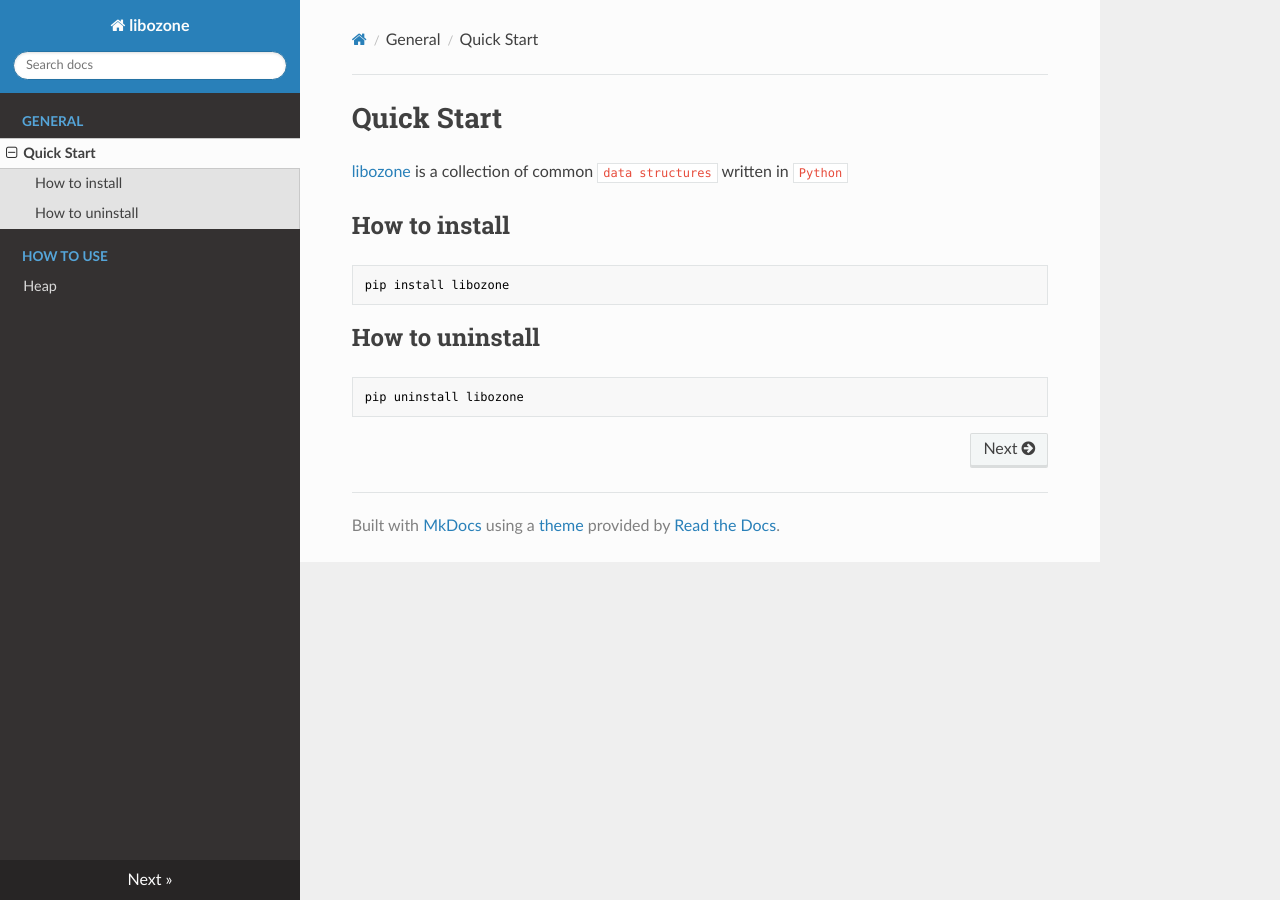
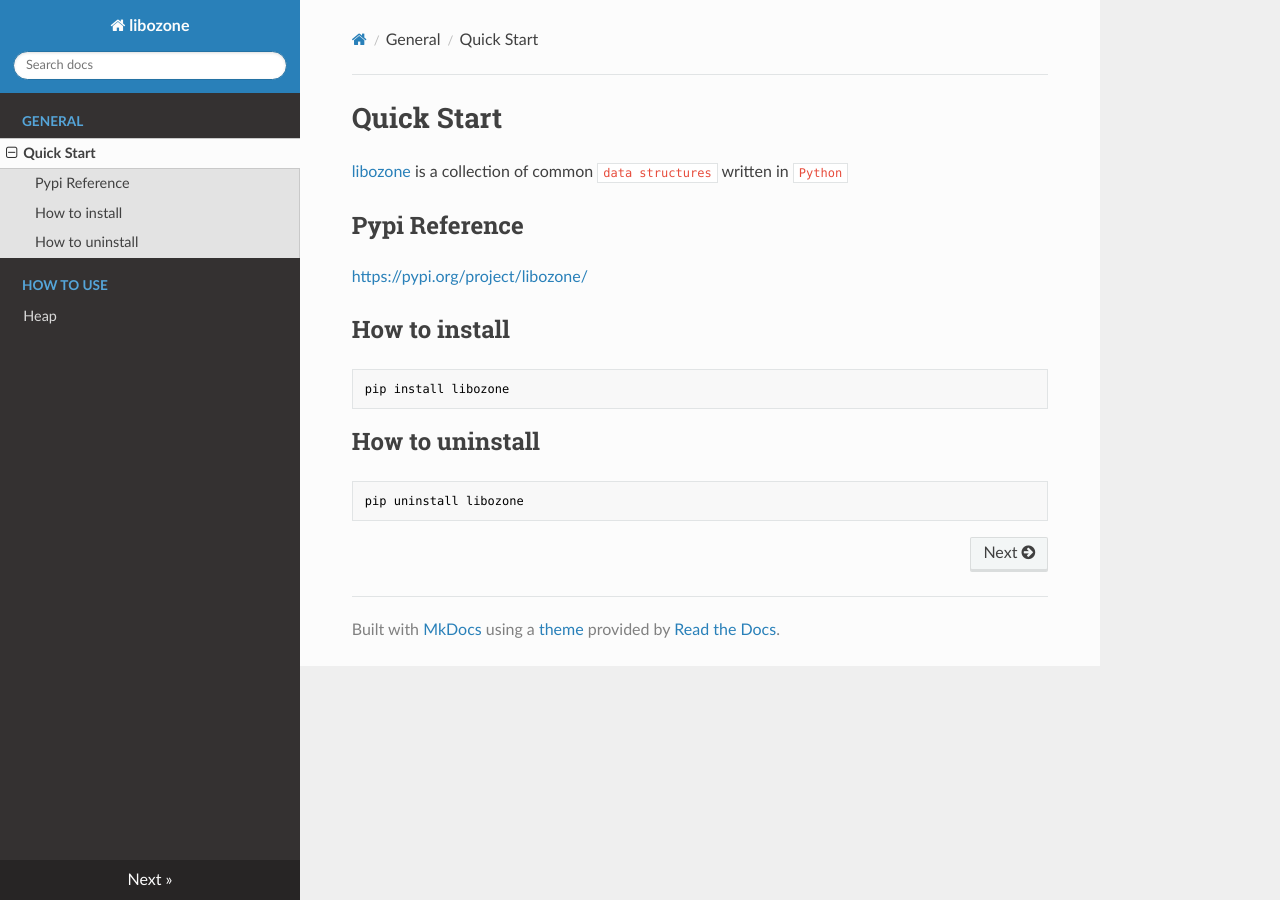
Before and after one commit to greyshell/libozone, an MkDocs documentation site: the page built from docs/index.md, in a window 1280 px wide. Built offline with MkDocs 1.6.1, drawn with Linux system fonts in a browser that asks for light colours; nearby versions of some CDN libraries.

Commit message:
update the doc

```diff
--- a/docs/index.md
+++ b/docs/index.md
@@ -1,6 +1,10 @@
 # Quick Start
 
 [libozone](https://github.com/greyshell/libozone) is a collection of common `data structures` written in `Python`
+
+## Pypi Reference
+
+<https://pypi.org/project/libozone/>
 
 ## How to install
 
```
